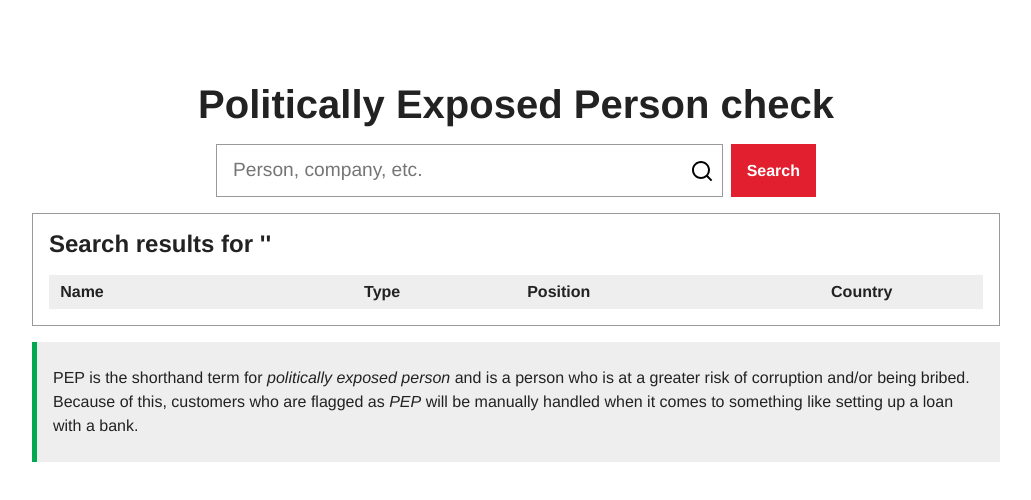
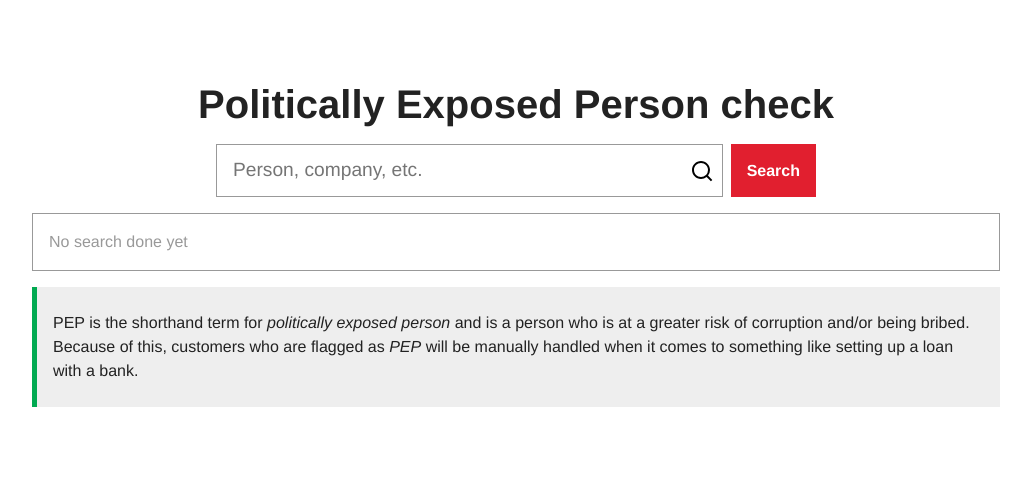
Before and after one commit to annelineguttormsen/stacc-code-challenge-public, a Vue app: page /#/ in a window 1280 px wide. Shown: the top 500 px of the page, without its empty margins (124-1155 px from the left). Built offline with nearby package versions, Linux system fonts and the light colour scheme.

Commit message:
chore: added search query

```diff
--- a/src/views/FrontPage/FrontPage.vue
+++ b/src/views/FrontPage/FrontPage.vue
@@ -1,10 +1,15 @@
 <script setup lang="ts">
-  import { ref } from 'vue'
+  import { useRouter, useRoute } from 'vue-router'
+  import { ref, watch, onMounted } from 'vue'
+
   import SearchInput from './components/SearchInput.vue'
   import SearchResults from './components/SearchResults.vue'
   import InfoAlert from "@/components/Alert/InfoAlert.vue"
 
   import { fetchOpenSanctions } from "./FrontPage.util.js"
+
+  const router = useRouter()
+  const route = useRoute()
 
   const searchValue = ref('')
   const finalSearchValue = ref('')
@@ -12,12 +17,32 @@
   const isLoading = ref(false)
 
   async function searchName(query) {
+    router.push({
+      query: {
+        search: query,
+      }
+    })
+    isLoading.value = true
     const response = await fetchOpenSanctions(query)
     results.value = response.data
     finalSearchValue.value = query
     isLoading.value = false
-    // console.log(results.value.data.value)
   }
+
+  onMounted(() => {
+    if (route.query.search) {
+      searchValue.value = route.query.search
+      searchName(searchValue.value)
+    }
+  })
+
+  watch(
+    () => route.query.search,
+    async newSearch => {
+      searchValue.value = newSearch
+      searchName(searchValue.value)
+    }
+  )
 </script>
 
 <template>
@@ -42,7 +67,14 @@
         Search
       </button>
     </form>
+    <p
+      v-if="!route.query.search"
+      class="search__results--empty"
+    >
+      No search done yet
+    </p>
     <SearchResults
+      v-else
       :isLoading="isLoading"
       :results="results"
       :query="finalSearchValue"
@@ -91,5 +123,14 @@
         outline: none;
       }
     }
+    &__results {
+      &--empty {
+        border: 1px solid var(--gray-color);
+        width:100%;
+        padding: 1rem;
+        margin: 0;
+        color: var(--gray-color);
+      }
+    }
   }
 </style>
```
